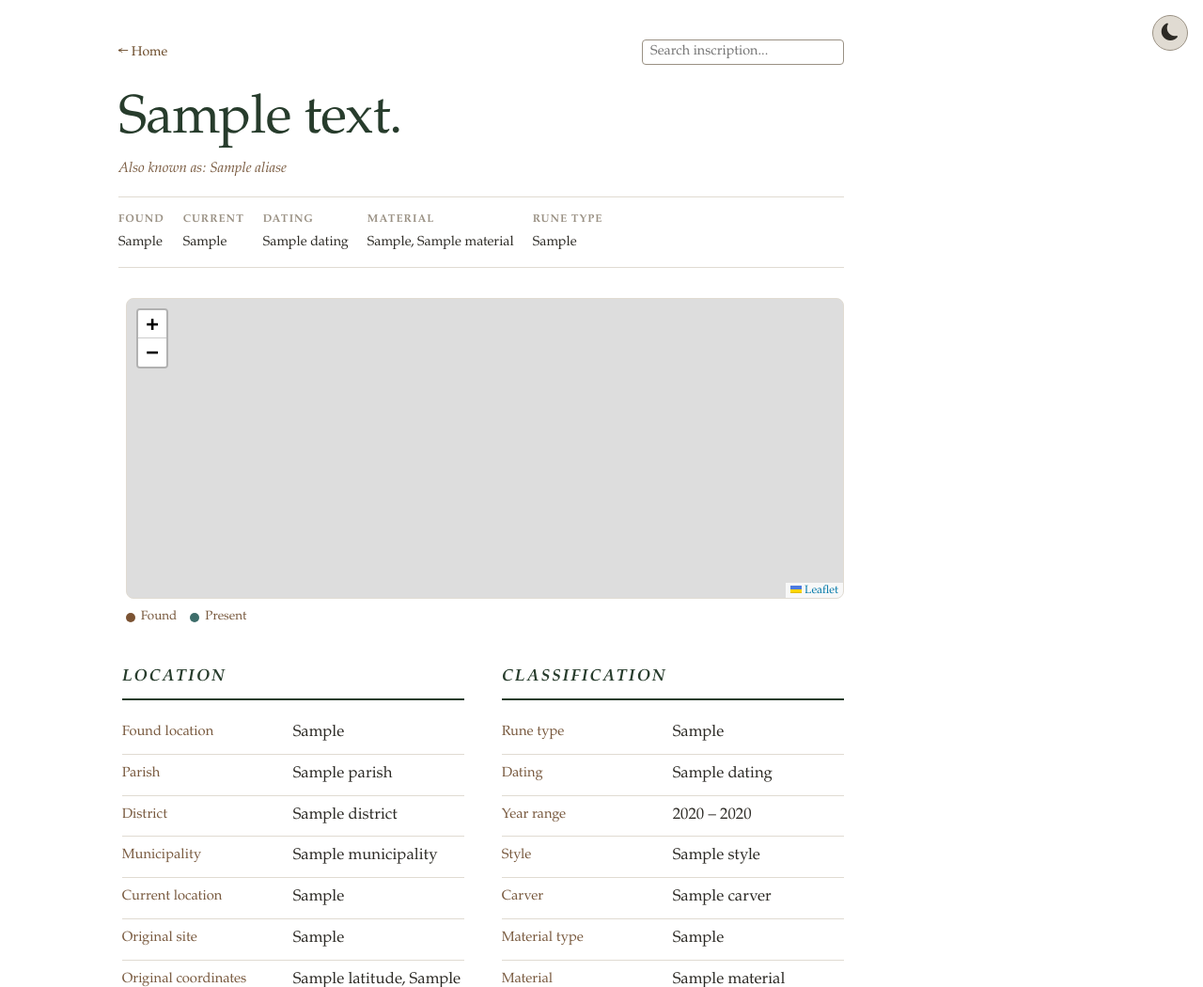
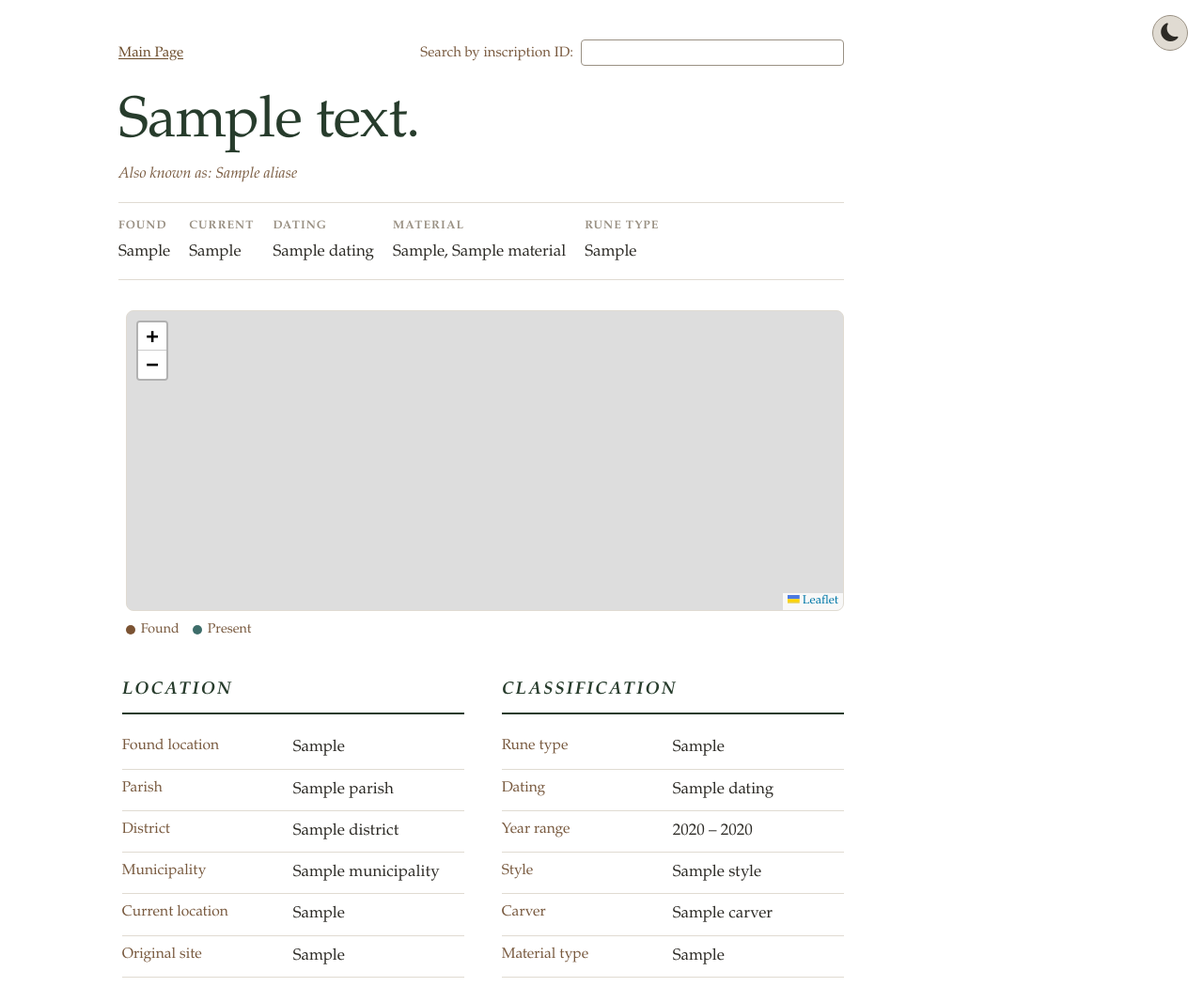
Before and after one commit to fralik/rundata-net, a Django app: template rundatanet/templates/runes/inscription_detail.html in a window 1280 px wide. Shown: the top 1050 px of the page at 94% size. Run offline with Django 3.2, Linux system fonts and the light colour scheme; tables that the repository leaves empty hold one stand-in row (values such as "Sample post"); the template is opened without the code that fills it: values that come from a table or form of the project are taken from there, most other values are stand-ins (such as "Sample title", 1, 10 or a date in 2020); grey boxes marked "Sample" are stand-in pictures.

Commit message:
Improve typography

```diff
--- a/rundatanet/templates/runes/inscription_detail.html
+++ b/rundatanet/templates/runes/inscription_detail.html
@@ -93,13 +93,15 @@
         --present-color: #3d6d6a;
       }
 
+      html { font-size: 17px; }
+
       *, *::before, *::after { box-sizing: border-box; }
 
       body {
         margin: 0;
         background: var(--bg);
         color: var(--ink);
-        font: 400 1.05rem/1.72 "Palatino Linotype", "Book Antiqua", Palatino, Georgia, serif;
+        font: 400 1rem/1.72 "Palatino Linotype", "Book Antiqua", Palatino, Georgia, serif;
         -webkit-font-smoothing: antialiased;
       }
 
@@ -126,7 +128,10 @@
         font-size: 0.88rem;
         color: var(--ink-faint);
       }
-      .breadcrumb a { text-decoration: none; }
+      .breadcrumb a {
+        text-decoration: underline;
+        text-underline-offset: 0.12em;
+      }
       .breadcrumb a:hover { text-decoration: underline; }
 
       .search-container {
@@ -134,6 +139,11 @@
         display: flex;
         align-items: center;
         gap: 8px;
+      }
+      .search-container label {
+        font-size: 0.88rem;
+        color: var(--ink-light);
+        white-space: nowrap;
       }
       .search-container input {
         background-color: var(--bg);
@@ -144,6 +154,7 @@
         font-size: 0.9rem;
         font-family: inherit;
         color-scheme: inherit;
+        width: 280px;
       }
       .search-container input:focus {
         outline: none;
@@ -167,9 +178,7 @@
         max-height: 260px;
         overflow-y: auto;
         -webkit-overflow-scrolling: touch;
-        min-width: 220px;
-        width: max-content;
-        max-width: min(360px, 90vw);
+        width: 100%;
       }
       .search-dropdown.open { display: block; }
       .search-dropdown li {
@@ -241,7 +250,7 @@
         border-top: 1px solid var(--rule);
         border-bottom: 1px solid var(--rule);
         margin: 16px 0 32px;
-        font-size: 0.9rem;
+        font-size: 1rem;
         color: var(--ink-light);
       }
       .meta-ribbon dt {
@@ -509,10 +518,11 @@
     <div class="page">
       <div class="top-nav">
         <nav class="breadcrumb" aria-label="Back navigation">
-          <a href="{% url 'runes:index' %}">← Home</a>
+          <a href="{% url 'runes:index' %}">Main Page</a>
         </nav>
         <div class="search-container">
-          <input type="text" id="signatureSearch" autocomplete="off" placeholder="Search inscription..." aria-label="Search by inscription ID" role="combobox" aria-expanded="false" aria-controls="searchDropdown" aria-autocomplete="list">
+          <label for="signatureSearch">Search by inscription ID:</label>
+          <input type="text" id="signatureSearch" autocomplete="off" role="combobox" aria-expanded="false" aria-controls="searchDropdown" aria-autocomplete="list">
           <ul id="searchDropdown" class="search-dropdown" role="listbox"></ul>
         </div>
       </div>
```
